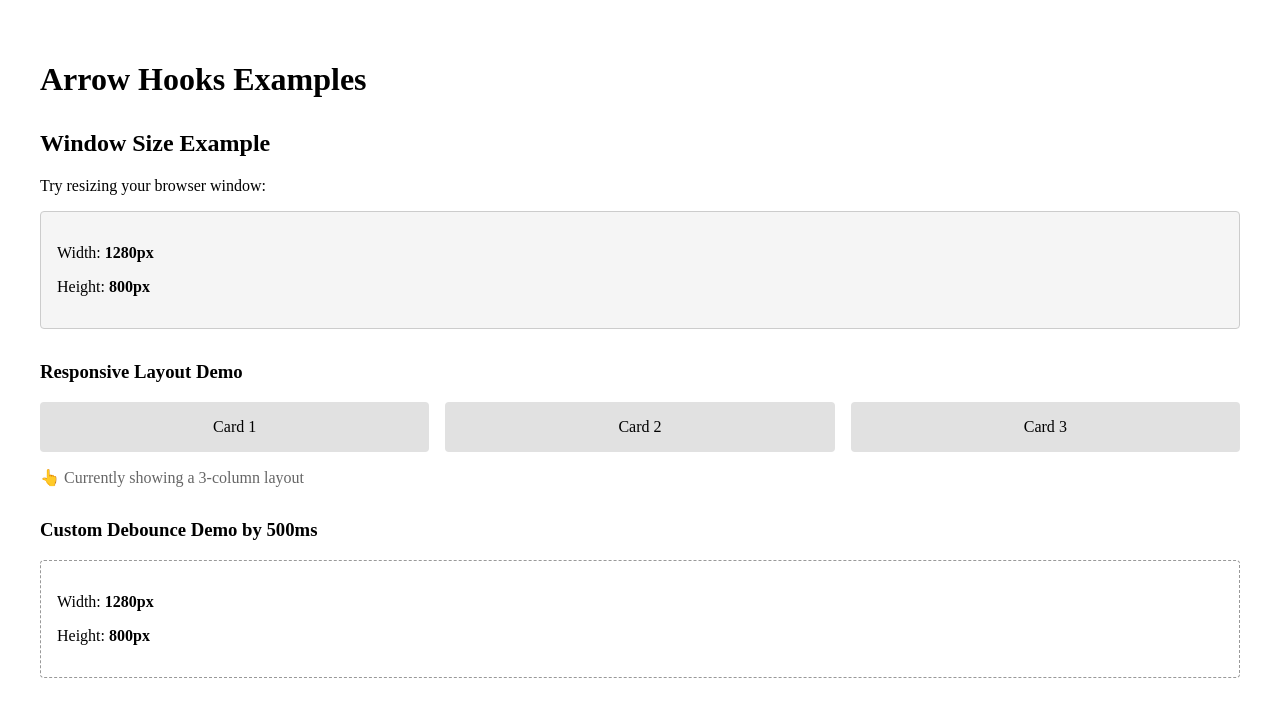
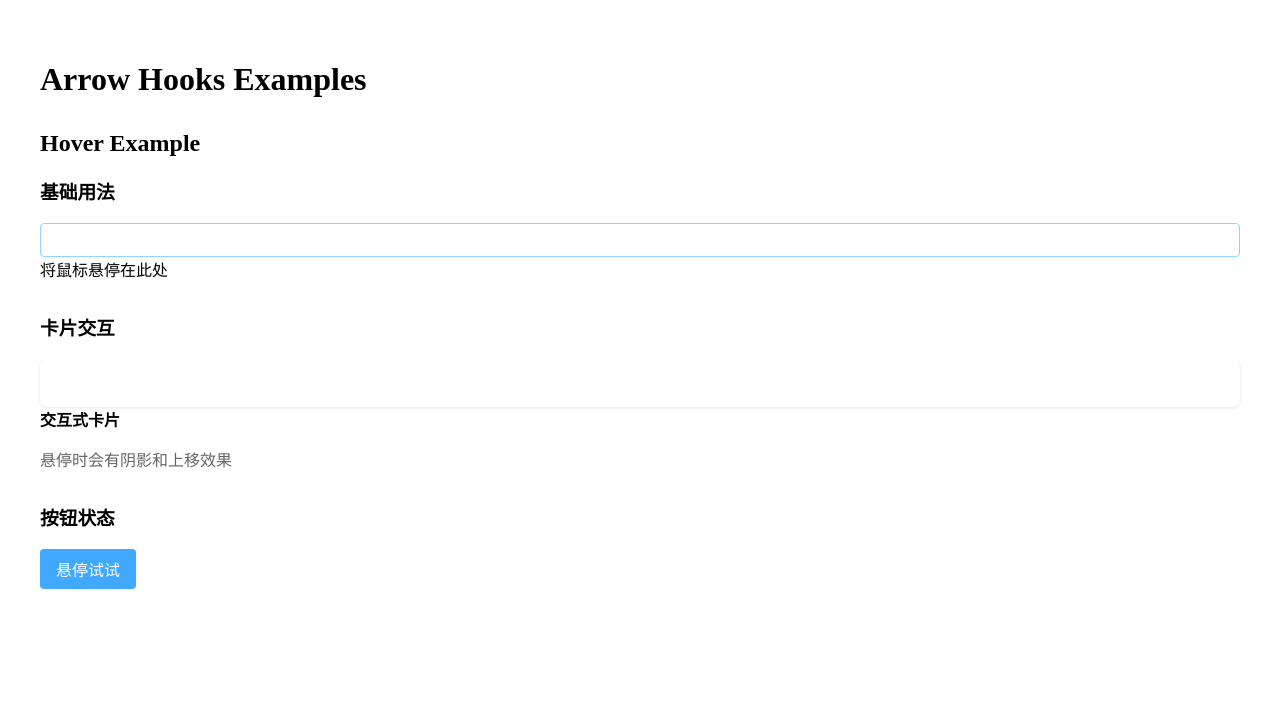
Before and after one commit to Zeno2019/arrow-hooks, a React (Vite) app: page / in a window 1280 px wide. Shown: the top 716 px of the page. Built offline with nearby package versions, Linux system fonts and the light colour scheme.

Commit message:
Update: useHover hook

```diff
--- a/src/App.tsx
+++ b/src/App.tsx
@@ -3,6 +3,7 @@ import ReactDOM from 'react-dom/client';
 import KeyboardEventExample from './hooks/useKeyboardEvent/example';
 import EventListenerExample from './hooks/useEventListener/example';
 import WindowSizeExample from './hooks/useWindowSize/example';
+import HoverExample from './hooks/useHover/example';
 
 function App() {
   return (
@@ -12,7 +13,8 @@ function App() {
         {/* Uncomment the example you want to see */}
         {/* <KeyboardEventExample /> */}
         {/* <EventListenerExample /> */}
-        <WindowSizeExample />
+        {/* <WindowSizeExample /> */}
+        <HoverExample />
         {/* Add more examples here */}
       </div>
     </div>
--- /dev/null
+++ b/src/hooks/useHover/example/index.tsx
@@ -0,0 +1,79 @@
+import React, { useRef } from 'react';
+import useHover from '../index';
+
+const HoverExample = () => {
+  const basicRef = useRef<HTMLDivElement>(null);
+  const cardRef = useRef<HTMLDivElement>(null);
+  const buttonRef = useRef<HTMLButtonElement>(null);
+
+  const isBasicHovered = useHover(basicRef);
+  const isCardHovered = useHover(cardRef);
+  const isButtonHovered = useHover(buttonRef);
+
+  return (
+    <div>
+      <h2>Hover Example</h2>
+
+      {/* 基础示例 */}
+      <div style={{ marginBottom: '2rem' }}>
+        <h3>基础用法</h3>
+        <div
+          ref={basicRef}
+          style={{
+            padding: '1rem',
+            backgroundColor: isBasicHovered ? '#e6f7ff' : '#ffffff',
+            border: '1px solid #91d5ff',
+            borderRadius: '4px',
+            transition: 'all 0.3s',
+          }}
+        ></div>
+        {isBasicHovered ? '鼠标悬停中！' : '将鼠标悬停在此处'}
+      </div>
+
+      {/* 卡片示例 */}
+      <div style={{ marginBottom: '2rem' }}>
+        <h3>卡片交互</h3>
+        <div
+          ref={cardRef}
+          style={{
+            padding: '1.5rem',
+            backgroundColor: '#ffffff',
+            boxShadow: isCardHovered
+              ? '0 4px 12px rgba(0, 0, 0, 0.15)'
+              : '0 1px 3px rgba(0, 0, 0, 0.1)',
+            borderRadius: '8px',
+            transition: 'all 0.3s',
+            transform: isCardHovered ? 'translateY(-2px)' : 'none',
+          }}
+        ></div>
+        <h4 style={{ margin: '0 0 1rem 0' }}>交互式卡片</h4>
+        <p style={{ margin: 0, color: '#666' }}>
+          悬停时会有阴影和上移效果
+        </p>
+      </div>
+
+      {/* 按钮示例 */}
+      < div >
+        <h3>按钮状态</h3>
+        <button
+          ref={buttonRef}
+          style={{
+            padding: '0.5rem 1rem',
+            fontSize: '1rem',
+            backgroundColor: isButtonHovered ? '#1890ff' : '#40a9ff',
+            color: 'white',
+            border: 'none',
+            borderRadius: '4px',
+            cursor: 'pointer',
+            transition: 'all 0.3s',
+          }}
+        >
+          {isButtonHovered ? '松开点击！' : '悬停试试'}
+        </button>
+      </div >
+
+    </div >
+  );
+};
+
+export default HoverExample;
--- a/src/index.ts
+++ b/src/index.ts
@@ -1,3 +1,4 @@
 export { default as useKeyboardEvent } from './hooks/useKeyboardEvent';
 export { default as useEventListener } from './hooks/useEventListener';
 export { default as useWindowSize } from './hooks/useWindowSize';
+export { default as useHover } from './hooks/useHover';
```
Also changed, not shown: src/hooks/useHover/doc.mdx (added, +47 -0 lines), 1 other file (tests, documents, lock files or other folders).
